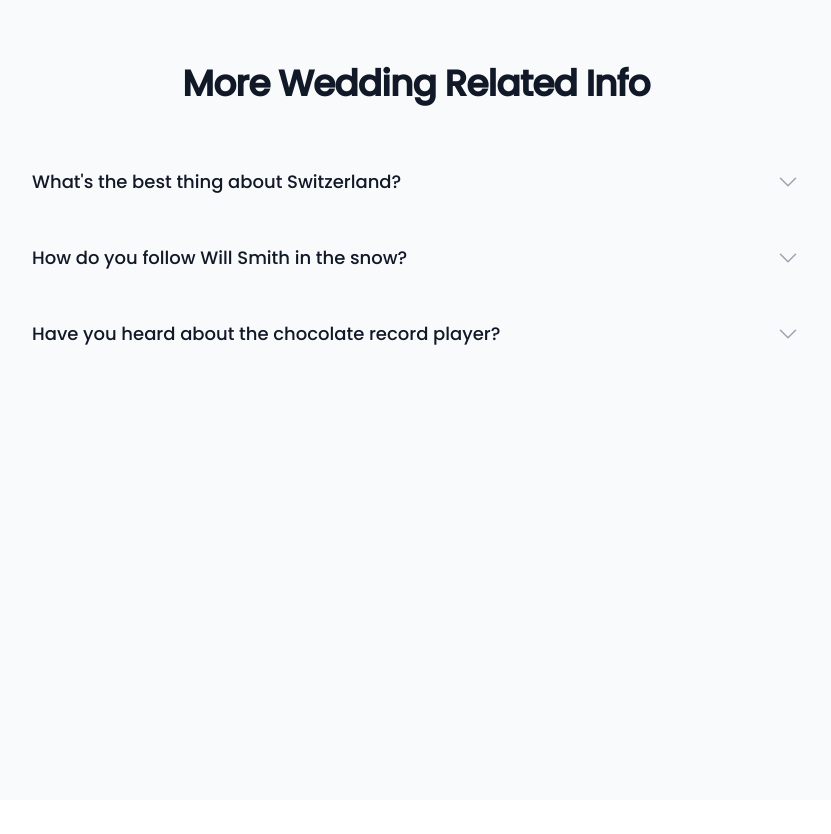
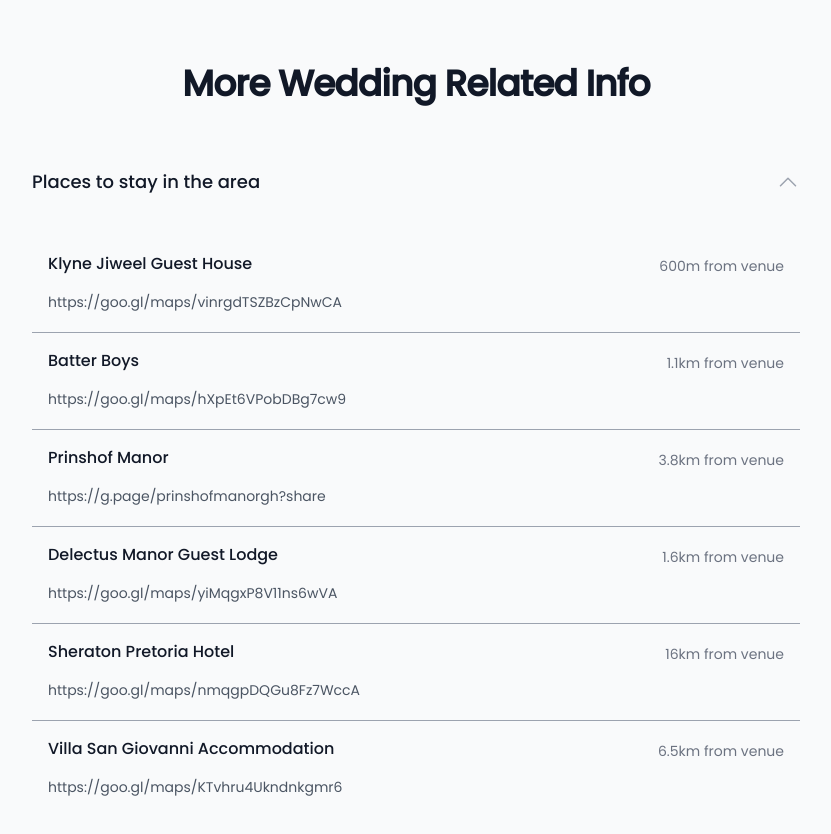
Before and after one commit to MikeFMeyer/mike-en-allie, a Vue app: page /more in a window 1280 px wide. Shown: the top 834 px of the page, without its empty margins (224-1055 px from the left). Before the commit the page ends 800 px from the top, so only its background shows below. Built offline with nearby package versions, Linux system fonts and the light colour scheme; no server answers.

Commit message:
places to stay

```diff
--- a/src/views/More.vue
+++ b/src/views/More.vue
@@ -4,17 +4,32 @@
       <div class="mx-auto max-w-3xl divide-y-2 divide-gray-200">
         <h2 class="text-center text-3xl font-bold tracking-tight text-gray-900 sm:text-4xl">More Wedding Related Info</h2>
         <dl class="mt-10 space-y-6 divide-y divide-gray-200">
-          <Disclosure as="div" v-for="faq in faqs" :key="faq.question" class="pt-6" v-slot="{ open }">
+          <Disclosure as="div" class="pt-6" v-slot="{ open }" defaultOpen="true">
             <dt class="text-lg">
               <DisclosureButton class="flex w-full items-start justify-between text-left text-gray-400">
-                <span class="font-medium text-gray-900">{{ faq.question }}</span>
+                <span class="font-medium text-gray-900">Places to stay in the area</span>
                 <span class="ml-6 flex h-7 items-center">
                   <ChevronDownIcon :class="[open ? '-rotate-180' : 'rotate-0', 'h-6 w-6 transform']" aria-hidden="true" />
                 </span>
               </DisclosureButton>
             </dt>
-            <DisclosurePanel as="dd" class="mt-2 pr-12">
-              <p class="text-base text-gray-500">{{ faq.answer }}</p>
+            <DisclosurePanel as="div" class="mt-10">
+							<ul role="list">
+								<li v-for="location in locations" :key="location.id" class="relative py-5 px-4 border-b border-solid border-gray-400 last:border-b-0">
+									<a :href="location.link" target="_blank">
+										<div class="flex justify-between">
+											<div class="min-w-0 flex-1">
+												<span class="absolute inset-0" aria-hidden="true" />
+												<p class="text-md font-medium text-gray-900">{{ location.name }}</p>
+											</div>
+											<span class="flex-shrink-0 whitespace-nowrap text-sm text-gray-500">{{ location.distance }} from venue</span>
+										</div>
+										<div class="mt-4">
+											<p class="text-sm text-gray-600 line-clamp-2">{{ location.link }}</p>
+										</div>
+									</a>
+								</li>
+							</ul>
             </DisclosurePanel>
           </Disclosure>
         </dl>
@@ -27,21 +42,42 @@
 import { Disclosure, DisclosureButton, DisclosurePanel } from '@headlessui/vue'
 import { ChevronDownIcon } from '@heroicons/vue/24/outline'
 
-const faqs = [
-
-
+const locations = [
   {
-    question: "What's the best thing about Switzerland?",
-    answer:
-      "I don't know, but the flag is a big plus.",
+    id: 1,
+    name: 'Klyne Jiweel Guest House',
+    link: 'https://goo.gl/maps/vinrgdTSZBzCpNwCA',
+    distance: '600m',
   },
   {
-		question: "How do you follow Will Smith in the snow?",
-		answer: "You follow the fresh prints."
-	},
+    id: 2,
+    name: 'Batter Boys',
+    link: 'https://goo.gl/maps/hXpEt6VPobDBg7cw9',
+    distance: '1.1km',
+  },
   {
-		question: "Have you heard about the chocolate record player?",
-		answer: "It sounds pretty sweet."
-	},
+    id: 3,
+    name: 'Prinshof Manor',
+    link: 'https://g.page/prinshofmanorgh?share',
+    distance: '3.8km',
+  },
+  {
+    id: 4,
+    name: 'Delectus Manor Guest Lodge',
+    link: 'https://goo.gl/maps/yiMqgxP8V11ns6wVA',
+    distance: '1.6km',
+  },
+  {
+    id: 5,
+    name: 'Sheraton Pretoria Hotel',
+    link: 'https://goo.gl/maps/nmqgpDQGu8Fz7WccA',
+    distance: '16km',
+  },
+  {
+    id: 6,
+    name: 'Villa San Giovanni Accommodation',
+    link: 'https://goo.gl/maps/KTvhru4Ukndnkgmr6',
+    distance: '6.5km',
+  },
 ]
 </script>
```
